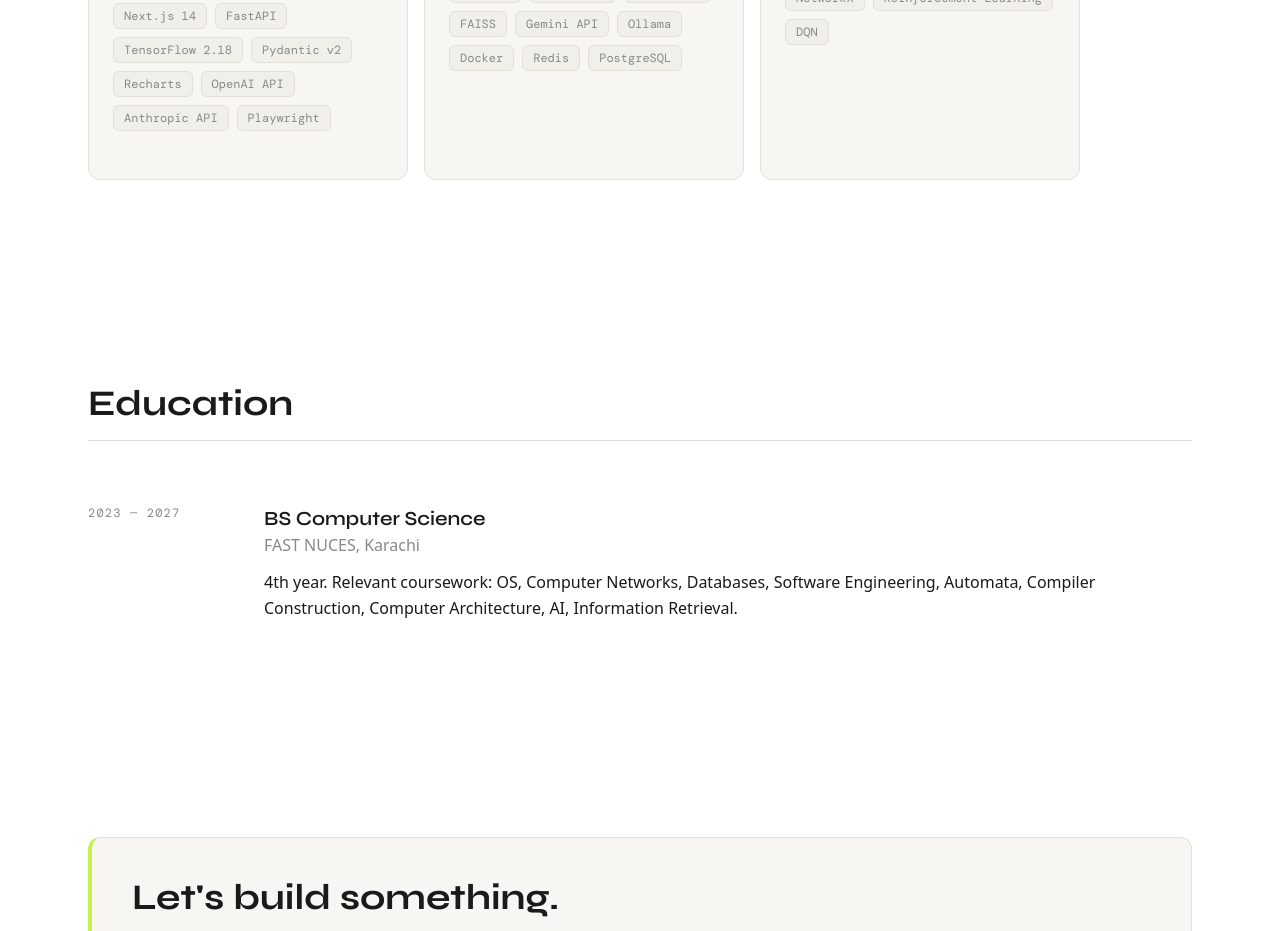
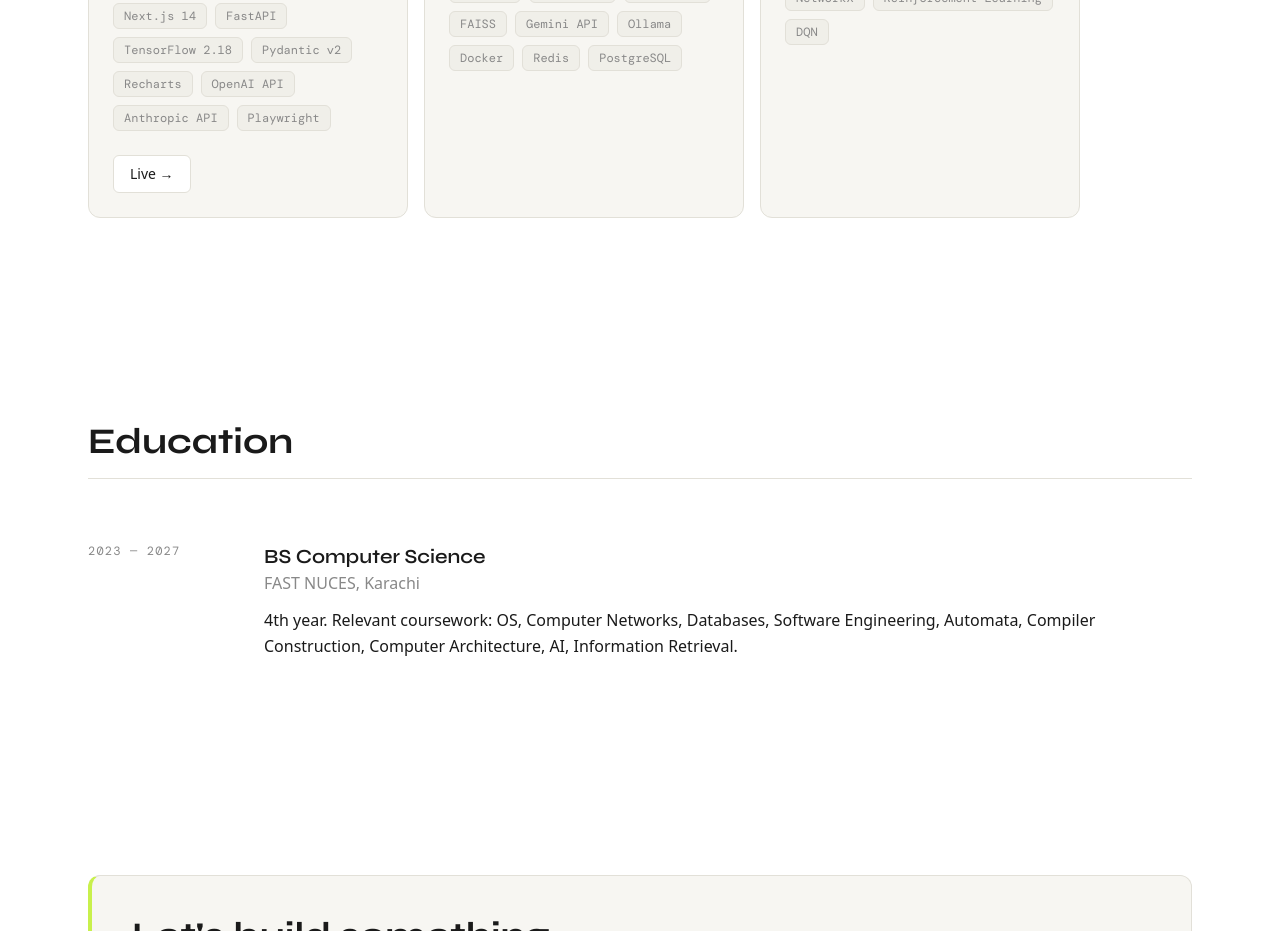
Before and after one commit to muhamad-hammad/portfolio, a Next.js app: page / in a window 1280 px wide. Shown: the part 2620-3551 px from the top of the page. Built offline with nearby package versions, Linux system fonts and the light colour scheme; no server answers.

Commit message:
added deployment link for AutoInsight

```diff
--- a/data/portfolio.ts
+++ b/data/portfolio.ts
@@ -30,7 +30,7 @@ export const projects: Project[] = [
       "AutoML platform that profiles a raw CSV and recommends ranked TensorFlow model architectures. Streaming FastAPI backend with SSE, Next.js 14 frontend with Recharts, and runtime-switchable LLM providers.",
     tags: ["Next.js 14", "FastAPI", "TensorFlow 2.18", "Pydantic v2", "Recharts", "OpenAI API", "Anthropic API", "Playwright"],
     githubUrl: "https://github.com/muhamad-hammad/AutoInsight",
-    liveUrl: null,
+    liveUrl: "https://autoinsight-mh.vercel.app/",
     featured: true,
     domain: "AI & GenAI",
   },
```
